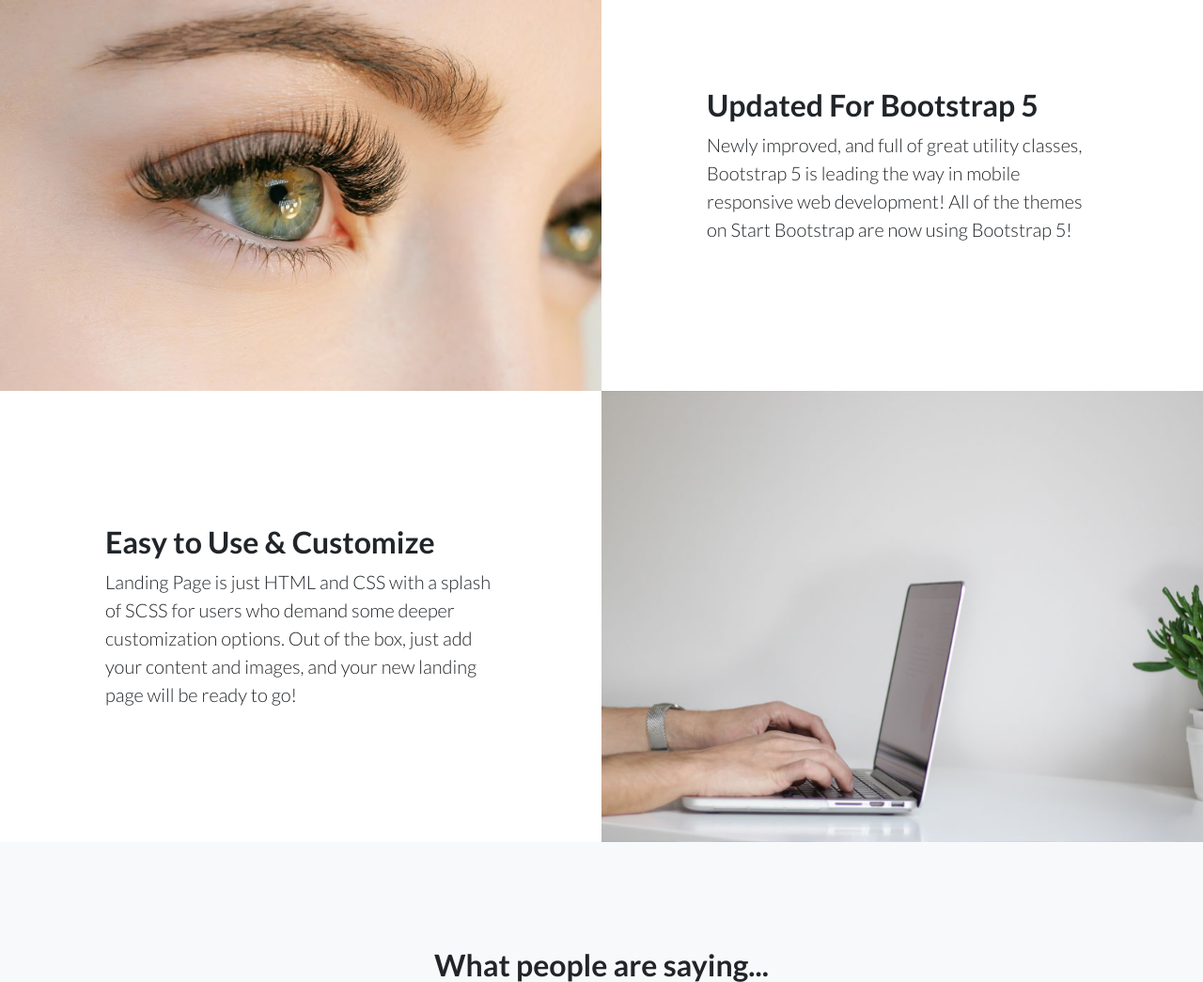
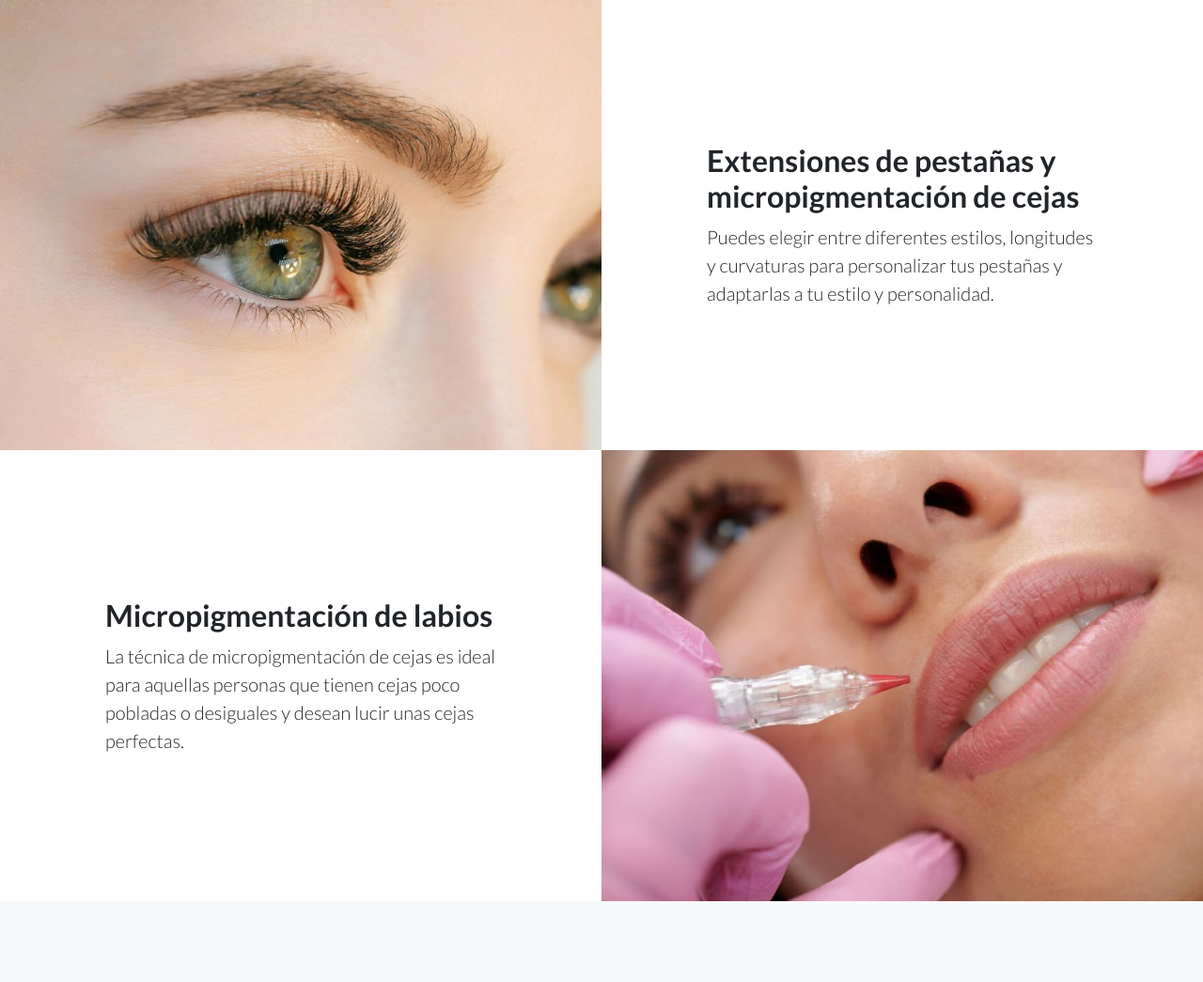
Before and after one commit to yuliyabundur/ProyectoStudio, a Django app: page / in a window 1280 px wide. Shown: the part 1675-2720 px from the top of the page at 94% size. Run offline with Django 4.2, Linux system fonts and the light colour scheme; some libraries are stand-ins or nearby versions.

Commit message:
imagenes

```diff
--- a/AppBeautyStudio/templates/AppBeautyStudio/inicio.html
+++ b/AppBeautyStudio/templates/AppBeautyStudio/inicio.html
@@ -7,22 +7,22 @@
             <div class="col-lg-4">
                 <div class="features-icons-item mx-auto mb-5 mb-lg-0 mb-lg-3">
                     <div class="features-icons-icon d-flex"><i class="bi-window m-auto text-primary"></i></div>
-                    <h3>Mejores Especialistas</h3>
-                    <p class="lead mb-0">This theme will look great on any device, no matter the size!</p>
+                    <h3>Especialistas altamente cualificad@s</h3>
+                    <p class="lead mb-0">con mucha experiencia y formación profesional continua porque la pefección no tiene límites!</p>
                 </div>
             </div>
             <div class="col-lg-4">
                 <div class="features-icons-item mx-auto mb-5 mb-lg-0 mb-lg-3">
                     <div class="features-icons-icon d-flex"><i class="bi-layers m-auto text-primary"></i></div>
-                    <h3>Bootstrap 5 Ready</h3>
-                    <p class="lead mb-0">Featuring the latest build of the new Bootstrap 5 framework!</p>
+                    <h3>Mejores precios</h3>
+                    <p class="lead mb-0">Tenemos precios competitivos!</p>
                 </div>
             </div>
             <div class="col-lg-4">
                 <div class="features-icons-item mx-auto mb-0 mb-lg-3">
                     <div class="features-icons-icon d-flex"><i class="bi-terminal m-auto text-primary"></i></div>
-                    <h3>Easy to Use</h3>
-                    <p class="lead mb-0">Ready to use with your own content, or customize the source files!</p>
+                    <h3>Calidad garantizada</h3>
+                    <p class="lead mb-0">Nos encanta cuando te vas content@ y feliz!</p>
                 </div>
             </div>
         </div>
--- a/AppBeautyStudio/templates/AppBeautyStudio/padre.html
+++ b/AppBeautyStudio/templates/AppBeautyStudio/padre.html
@@ -79,22 +79,22 @@
                 <div class="row g-0">
                     <div class="col-lg-6 order-lg-2 text-white showcase-img" style="background-image: url('static/AppBeautyStudio/assets/img/bg-showcase-1.jpg')"></div>
                     <div class="col-lg-6 order-lg-1 my-auto showcase-text">
-                        <h2>Fully Responsive Design</h2>
-                        <p class="lead mb-0">When you use a theme created by Start Bootstrap, you know that the theme will look great on any device, whether it's a phone, tablet, or desktop the page will behave responsively!</p>
+                        <h2>Uñas de Gel, extensiones</h2>
+                        <p class="lead mb-0">Una de las ventajas de las uñas de gel y las extensiones de uñas es su durabilidad. Ambas técnicas pueden durar hasta tres semanas sin necesidad de mantenimiento, lo que las hace ideales para aquellas personas que tienen un estilo de vida ocupado.</p>
                     </div>
                 </div>
                 <div class="row g-0">
                     <div class="col-lg-6 text-white showcase-img" style="background-image: url(  'static/AppBeautyStudio/assets/img/bg-showcase-2.jpg')"></div>
                     <div class="col-lg-6 my-auto showcase-text">
-                        <h2>Updated For Bootstrap 5</h2>
-                        <p class="lead mb-0">Newly improved, and full of great utility classes, Bootstrap 5 is leading the way in mobile responsive web development! All of the themes on Start Bootstrap are now using Bootstrap 5!</p>
+                        <h2>Extensiones de pestañas y micropigmentación de cejas</h2>
+                        <p class="lead mb-0">Puedes elegir entre diferentes estilos, longitudes y curvaturas para personalizar tus pestañas y adaptarlas a tu estilo y personalidad.</p>
                     </div>
                 </div>
                 <div class="row g-0">
                     <div class="col-lg-6 order-lg-2 text-white showcase-img" style="background-image: url('static/AppBeautyStudio/assets/img/bg-showcase-3.jpg')"></div>
                     <div class="col-lg-6 order-lg-1 my-auto showcase-text">
-                        <h2>Easy to Use & Customize</h2>
-                        <p class="lead mb-0">Landing Page is just HTML and CSS with a splash of SCSS for users who demand some deeper customization options. Out of the box, just add your content and images, and your new landing page will be ready to go!</p>
+                        <h2>Micropigmentación de labios</h2>
+                        <p class="lead mb-0">La técnica de micropigmentación de cejas es ideal para aquellas personas que tienen cejas poco pobladas o desiguales y desean lucir unas cejas perfectas.</p>
                     </div>
                 </div>
             </div>
```
Also changed, not shown: AppBeautyStudio/static/AppBeautyStudio/assets/img/bg-masthead.jpg, AppBeautyStudio/static/AppBeautyStudio/assets/img/bg-showcase-3.jpg.
